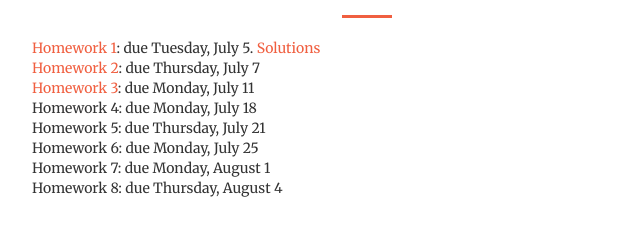
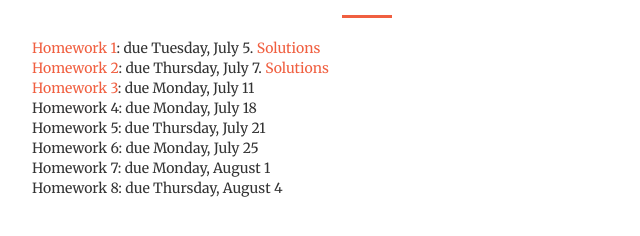
Before and after one commit to rhparker/APMA1650summer2016, a plain HTML site: page index.html in a window 1280 px wide. Shown: the part 4301-4537 px from the top of the page, 273-913 px from the left. Drawn offline with nearby package versions, Linux system fonts and the light colour scheme.

Commit message:
hw 2 solutions

```diff
--- a/index.html
+++ b/index.html
@@ -231,7 +231,7 @@
                     <hr class="primary">
                     <ul style="list-style-type:none">
                     <li><a href="course/homework1.pdf">Homework 1</a>: due Tuesday, July 5. <a href=course/homework1s.pdf>Solutions</a></li>
-                    <li><a href="course/homework2.pdf">Homework 2</a>: due Thursday, July 7</li>
+                    <li><a href="course/homework2.pdf">Homework 2</a>: due Thursday, July 7. <a href=course/homework2s.pdf>Solutions</a></li></li>
                     <li><a href="course/homework3.pdf">Homework 3</a>: due Monday, July 11</li>
                     <li>Homework 4: due Monday, July 18</li>
                     <li>Homework 5: due Thursday, July 21</li>
```
